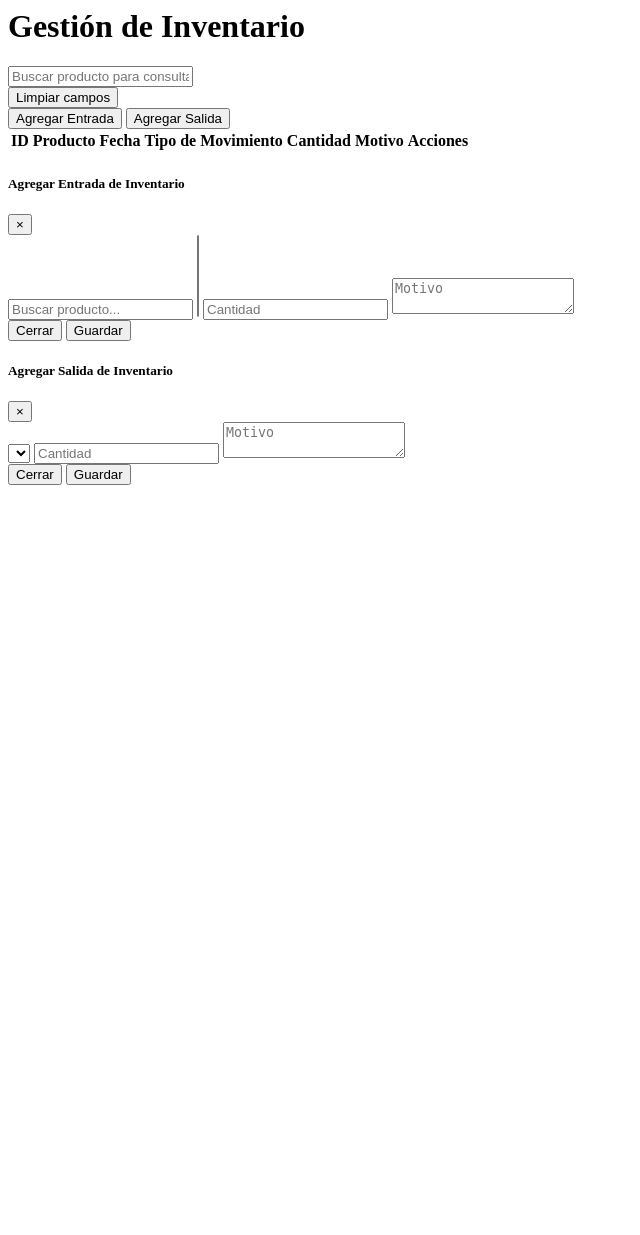
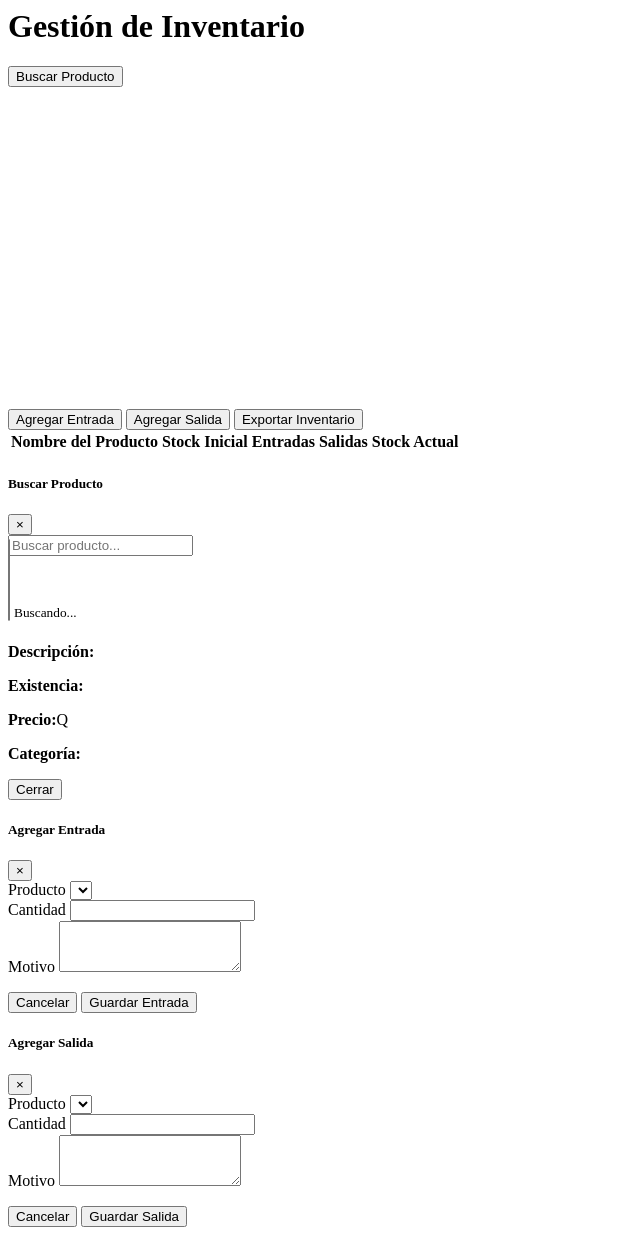
Before and after one commit to DavidDevGt/fshama-sistema, a PHP site: page /modulos/inventario/index.php in a window 1280 px wide. Shown: the whole page, without its empty margins (0-640 px from the left). Before the commit the page ends 485 px from the top, so only its background shows below. Run offline with PHP 8.4, Linux system fonts and the light colour scheme; lists and menus that the app fills with data are empty.

Commit message:
Terminado buscar detalle producto

```diff
--- a/modulos/inventario/index.php
+++ b/modulos/inventario/index.php
@@ -1,103 +1,185 @@
+<link rel="stylesheet" href="modulos/inventario/style.css">
+
 <div class="container mt-5">
+    <!-- Título -->
     <h1 class="mb-4">Gestión de Inventario</h1>
 
-    <!-- Barra de búsqueda y filtrado -->
-    <div class="row mb-4">
-        <div class="col-md-9"> <!-- Ocupará 3/4 del espacio disponible -->
-            <div class="input-group mb-3">
-                <input type="text" id="busquedaProducto" placeholder="Buscar producto para consulta..." class="form-control" onkeyup="buscarProducto(this.value)">
-                <div class="input-group-append">
-                    <button class="btn btn-info" onclick="limpiarCampos()">Limpiar campos</button>
+    <!-- Botón para abrir el modal de búsqueda -->
+    <button class="btn btn-primary mb-4" data-toggle="modal" data-target="#busquedaProductoModal">Buscar Producto</button>
+
+    <!-- Estadísticas Rápidas -->
+    <div class="mb-4 p-4 bg-light rounded">
+        <div class="row" id="estadisticasInventario">
+            <div class="col-3">
+                <div class="card border-0 shadow-sm stat-card">
+                    <div class="card-body text-center bg-success">
+                        <h2 class="display-4" id="totalProductos"></h2>
+                        <p class="lead">Total de Productos en Sistema</p>
+                    </div>
                 </div>
             </div>
-
-            <!-- Tabla de resultados de búsqueda -->
-            <div class="table-responsive shadow mb-3"> <!-- Agregamos sombra y hacemos la tabla responsive -->
-                <table class="table table-striped" id="tablaResultadosBusqueda" style="display: none;">
-                    <!-- Las filas se cargarán dinámicamente aquí -->
-                </table>
+            <div class="col-3">
+                <div class="card border-0 shadow-sm stat-card">
+                    <div class="card-body text-center bg-success">
+                        <h2 class="display-4" id="productosBajoStock"></h2>
+                        <p class="lead">Productos con Bajo Stock</p>
+                    </div>
+                </div>
             </div>
-        </div>
-        <div class="col-md-3" id="detalleProducto">
-            <!-- Aquí se mostrarán los detalles del producto de manera dinámica -->
+            <div class="col-3">
+                <div class="card border-0 shadow-sm stat-card">
+                    <div class="card-body text-center bg-success">
+                        <h2 class="display-4" id="ultimoMovimiento"></h2>
+                        <p class="lead">Último Movimiento Registrado</p>
+                    </div>
+                </div>
+            </div>
+            <div class="col-3">
+                <div class="card border-0 shadow-sm stat-card">
+                    <div class="card-body text-center bg-success">
+                        <h2 class="display-4" id="movimientosRecientes"></h2>
+                        <p class="lead">Movimientos en los últimos 7 días</p>
+                    </div>
+                </div>
+            </div>
         </div>
     </div>
 
 
-
-
-
-    <!-- Botones para agregar entradas/salidas -->
+    <!-- Botones de acción rápida -->
     <div class="mb-4">
         <button class="btn btn-success" data-toggle="modal" data-target="#agregarEntradaModal">Agregar Entrada</button>
         <button class="btn btn-danger" data-toggle="modal" data-target="#agregarSalidaModal">Agregar Salida</button>
+        <button class="btn btn-warning" data-toggle="modal" data-target="#exportarInventarioModal">Exportar Inventario</button>
     </div>
 
-    <!-- Tabla de movimientos de inventario -->
-    <table class="table table-striped table-bordered table-hover">
+    <!-- Tabla de Productos en Inventario -->
+    <table class="table table-warning table-hover table-bordered">
         <thead>
             <tr>
-                <th>ID</th>
-                <th>Producto</th>
-                <th>Fecha</th>
-                <th>Tipo de Movimiento</th>
-                <th>Cantidad</th>
-                <th>Motivo</th>
-                <th>Acciones</th>
+                <th>Nombre del Producto</th>
+                <th>Stock Inicial</th>
+                <th>Entradas</th>
+                <th>Salidas</th>
+                <th>Stock Actual</th>
             </tr>
         </thead>
-        <tbody id="listaMovimientos">
-            <!-- Los movimientos de inventario se cargarán dinámicamente desde JS -->
+        <tbody id="tablaInventario">
+            <!-- Los datos se cargarán aquí desde el script.js -->
         </tbody>
     </table>
-</div>
 
-<!-- Modal para agregar entrada -->
-<div class="modal fade" id="agregarEntradaModal" tabindex="-1" aria-labelledby="agregarEntradaModalLabel" aria-hidden="true">
-    <div class="modal-dialog">
-        <div class="modal-content">
-            <div class="modal-header">
-                <h5 class="modal-title" id="agregarEntradaModalLabel">Agregar Entrada de Inventario</h5>
-                <button type="button" class="close" data-dismiss="modal" aria-label="Close">
-                    <span aria-hidden="true">&times;</span>
-                </button>
-            </div>
-            <div class="modal-body">
-                <input type="text" id="buscarProductoEntrada" placeholder="Buscar producto..." class="form-control mb-3" onkeyup="buscarProducto(this.value, 'entrada')">
-                <select id="seleccionProductoEntrada" class="form-control mb-3" size="5"></select>
-                <input type="number" id="cantidadEntrada" placeholder="Cantidad" class="form-control mb-3">
-                <textarea id="motivoEntrada" placeholder="Motivo" class="form-control mb-3"></textarea>
-            </div>
-            <div class="modal-footer">
-                <button type="button" class="btn btn-secondary" data-dismiss="modal">Cerrar</button>
-                <button type="button" class="btn btn-primary" onclick="agregarEntrada()">Guardar</button>
+    <!-- Modal para la Búsqueda y Resultado de Búsqueda -->
+    <div class="modal fade" id="busquedaProductoModal" tabindex="-1" role="dialog" aria-labelledby="busquedaProductoModalLabel" aria-hidden="true">
+        <div class="modal-dialog modal-lg" role="document">
+            <div class="modal-content">
+                <div class="modal-header">
+                    <h5 class="modal-title" id="busquedaProductoModalLabel">Buscar Producto</h5>
+                    <button type="button" class="close" data-dismiss="modal" aria-label="Cerrar">
+                        <span aria-hidden="true">&times;</span>
+                    </button>
+                </div>
+                <div class="modal-body">
+                    <div class="input-group mb-3">
+                        <input type="text" id="busquedaProducto" aria-label="Buscar producto" placeholder="Buscar producto..." class="form-control">
+                        <div class="input-group-append">
+                            <span class="input-group-text">
+                                <i class="fa fa-search"></i>
+                            </span>
+                        </div>
+                    </div>
+                    <select id="resultadosBusqueda" class="form-control custom-select mb-2 d-none" size="5"></select>
+
+                    <small id="searchFeedback" class="form-text text-muted d-none mt-2">Buscando...</small>
+
+                    <div id="infoProducto" class="mt-4">
+                        <h4 class="mb-3"><span id="nombreProducto"></span></h4>
+                        <p><strong>Descripción:</strong> <span id="descripcionProducto"></span></p>
+                        <p><strong>Existencia:</strong> <span id="existenciaProducto"></span></p>
+                        <p><strong>Precio:</strong>Q <span id="precioProducto"></span></p>
+                        <p><strong>Categoría:</strong> <span id="categoriaProducto"></span></p>
+                    </div>
+                </div>
+                <div class="modal-footer">
+                    <button type="button" class="btn btn-secondary" data-dismiss="modal">Cerrar</button>
+                </div>
             </div>
         </div>
     </div>
-</div>
 
 
-<!-- Modal para agregar salida -->
-<div class="modal fade" id="agregarSalidaModal" tabindex="-1" aria-labelledby="agregarSalidaModalLabel" aria-hidden="true">
-    <div class="modal-dialog">
-        <div class="modal-content">
-            <div class="modal-header">
-                <h5 class="modal-title" id="agregarSalidaModalLabel">Agregar Salida de Inventario</h5>
-                <button type="button" class="close" data-dismiss="modal" aria-label="Close">
-                    <span aria-hidden="true">&times;</span>
-                </button>
-            </div>
-            <div class="modal-body">
-                <select class="form-control mb-3" id="buscarYSeleccionarProductoSalida"></select>
-                <input type="number" id="cantidadSalida" placeholder="Cantidad" class="form-control mb-3">
-                <textarea id="motivoSalida" placeholder="Motivo" class="form-control mb-3"></textarea>
-            </div>
-            <div class="modal-footer">
-                <button type="button" class="btn btn-secondary" data-dismiss="modal">Cerrar</button>
-                <button type="button" class="btn btn-warning" onclick="agregarSalida()">Guardar</button>
+    <!-- Modal para "Agregar Entrada" -->
+    <div class="modal fade" id="agregarEntradaModal" tabindex="-1" role="dialog" aria-labelledby="agregarEntradaModalLabel" aria-hidden="true">
+        <div class="modal-dialog" role="document">
+            <div class="modal-content">
+                <div class="modal-header">
+                    <h5 class="modal-title" id="agregarEntradaModalLabel">Agregar Entrada</h5>
+                    <button type="button" class="close" data-dismiss="modal" aria-label="Cerrar">
+                        <span aria-hidden="true">&times;</span>
+                    </button>
+                </div>
+                <div class="modal-body">
+                    <form id="formAgregarEntrada">
+                        <div class="form-group">
+                            <label for="productoEntrada">Producto</label>
+                            <select class="form-control" id="productoEntrada" required>
+                                <!-- Opciones dinámicas cargadas desde la base de datos -->
+                            </select>
+                        </div>
+                        <div class="form-group">
+                            <label for="cantidadEntrada">Cantidad</label>
+                            <input type="number" class="form-control" id="cantidadEntrada" required>
+                        </div>
+                        <div class="form-group">
+                            <label for="motivoEntrada">Motivo</label>
+                            <textarea class="form-control" id="motivoEntrada" rows="3"></textarea>
+                        </div>
+                    </form>
+                </div>
+                <div class="modal-footer">
+                    <button type="button" class="btn btn-secondary" data-dismiss="modal">Cancelar</button>
+                    <button type="button" class="btn btn-success" onclick="guardarEntrada()">Guardar Entrada</button>
+                </div>
             </div>
         </div>
     </div>
+
+    <!-- Modal para "Agregar Salida" -->
+    <div class="modal fade" id="agregarSalidaModal" tabindex="-1" role="dialog" aria-labelledby="agregarSalidaModalLabel" aria-hidden="true">
+        <div class="modal-dialog" role="document">
+            <div class="modal-content">
+                <div class="modal-header">
+                    <h5 class="modal-title" id="agregarSalidaModalLabel">Agregar Salida</h5>
+                    <button type="button" class="close" data-dismiss="modal" aria-label="Cerrar">
+                        <span aria-hidden="true">&times;</span>
+                    </button>
+                </div>
+                <div class="modal-body">
+                    <form id="formAgregarSalida">
+                        <div class="form-group">
+                            <label for="productoSalida">Producto</label>
+                            <select class="form-control" id="productoSalida" required>
+                                <!-- Opciones dinámicas cargadas desde la base de datos -->
+                            </select>
+                        </div>
+                        <div class="form-group">
+                            <label for="cantidadSalida">Cantidad</label>
+                            <input type="number" class="form-control" id="cantidadSalida" required>
+                        </div>
+                        <div class="form-group">
+                            <label for="motivoSalida">Motivo</label>
+                            <textarea class="form-control" id="motivoSalida" rows="3"></textarea>
+                        </div>
+                    </form>
+                </div>
+                <div class="modal-footer">
+                    <button type="button" class="btn btn-secondary" data-dismiss="modal">Cancelar</button>
+                    <button type="button" class="btn btn-danger" onclick="guardarSalida()">Guardar Salida</button>
+                </div>
+            </div>
+        </div>
+    </div>
+
+    <!-- Script -->
+    <script src="modulos/inventario/script.js"></script>
 </div>
-
-<script src="modulos/inventario/script.js"></script>
--- /dev/null
+++ b/modulos/inventario/style.css
@@ -0,0 +1,34 @@
+/* Estilo para las tarjetas */
+.card.stat-card {
+  transition: transform 0.3s, box-shadow 0.3s;
+  border-radius: 5px;
+  overflow: hidden;
+}
+
+.card.stat-card:hover {
+  transform: translateY(-5px);
+  box-shadow: 0 15px 30px rgba(0, 0, 0, 0.2);
+}
+
+/* Estilo para el título de las estadísticas */
+.display-4 {
+  font-weight: bolder;
+  font-size: 45px;
+  color: white;
+}
+
+/* Estilo para la descripción */
+.lead {
+  font-size: 1.25rem;
+  line-height: normal;
+  color: white;
+}
+
+#resultadosBusqueda {
+    margin-top: -1.1rem;
+}
+
+.custom-select:focus {
+    border-color: #80bdff;
+    box-shadow: 0 0 0 0.2rem rgba(0, 123, 255, 0.25);
+}
--- a/modulos/productos/index.php
+++ b/modulos/productos/index.php
@@ -19,7 +19,7 @@
     </button>
 
     <!-- Tabla de productos -->
-    <table class="table table-warning table-bordered table-striped table-hover">
+    <table class="table table-warning table-bordered table-hover">
         <thead>
             <tr>
                 <th>ID</th>
```
Also changed, not shown: modulos/inventario/ajax.php (+119 -78 lines), modulos/inventario/script.js (+102 -171 lines).
